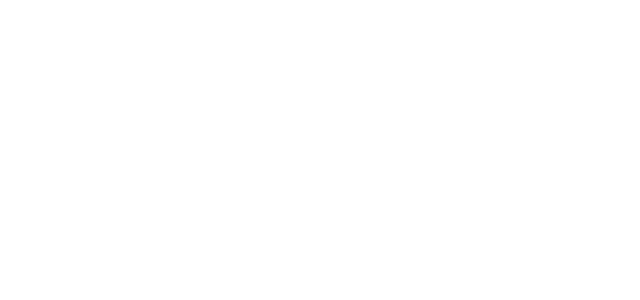
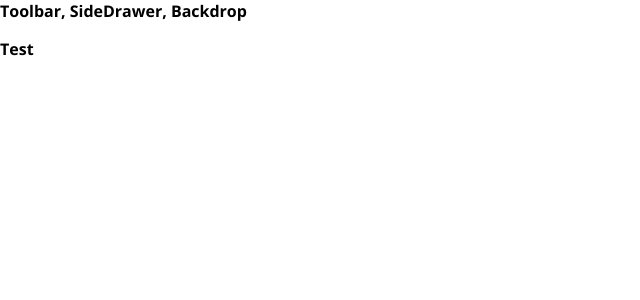
Before and after one commit to tasneemfarag/burger-builder, a React app: page / in a window 1280 px wide. Shown: the top 300 px of the page, without its empty margins (0-640 px from the left). Built offline with nearby package versions, Linux system fonts and the light colour scheme.

Commit message:
creating a layout component with hoc

```diff
--- a/src/App.js
+++ b/src/App.js
@@ -1,9 +1,13 @@
 import React, { Component } from 'react';
+import Layout from './components/Layout/Layout';
 
 class App extends Component {
   render() {
     return (
       <div >
+        <Layout>
+          <p>Test</p>
+        </Layout>
 
       </div>
     );
--- /dev/null
+++ b/src/components/Layout/Layout.js
@@ -0,0 +1,13 @@
+import React from 'react';
+import Aux from '../../hoc/Aux';
+
+const Layout = (props) => (
+    <Aux>
+        <div>Toolbar, SideDrawer, Backdrop</div>
+        <main>
+            {props.children}
+        </main>
+    </Aux>
+);
+
+export default Layout;
--- /dev/null
+++ b/src/hoc/Aux.js
@@ -0,0 +1,5 @@
+import React from 'react';
+
+const aux = ( props ) => props.children;
+
+export default aux;
--- a/src/index.css
+++ b/src/index.css
@@ -1,5 +1,5 @@
 body {
   margin: 0;
   padding: 0;
-  font-family: sans-serif;
+  font-family: "Open Sans", sans-serif;
 }
```
